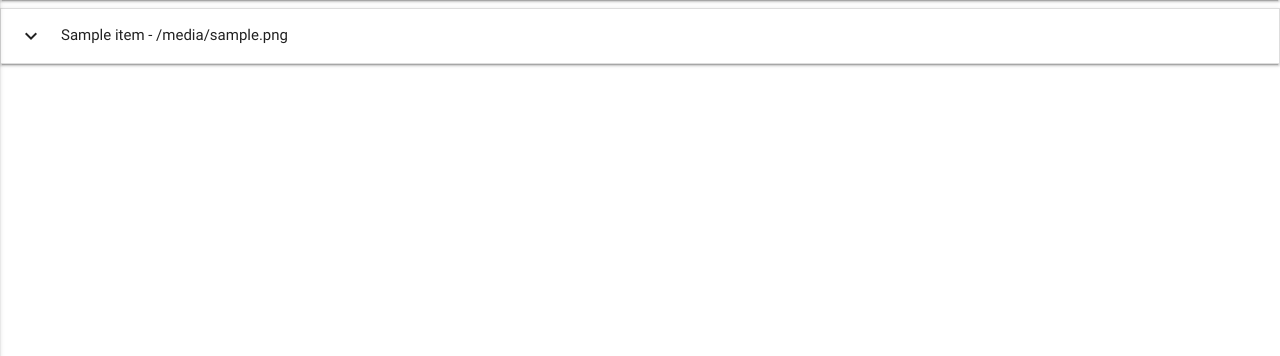
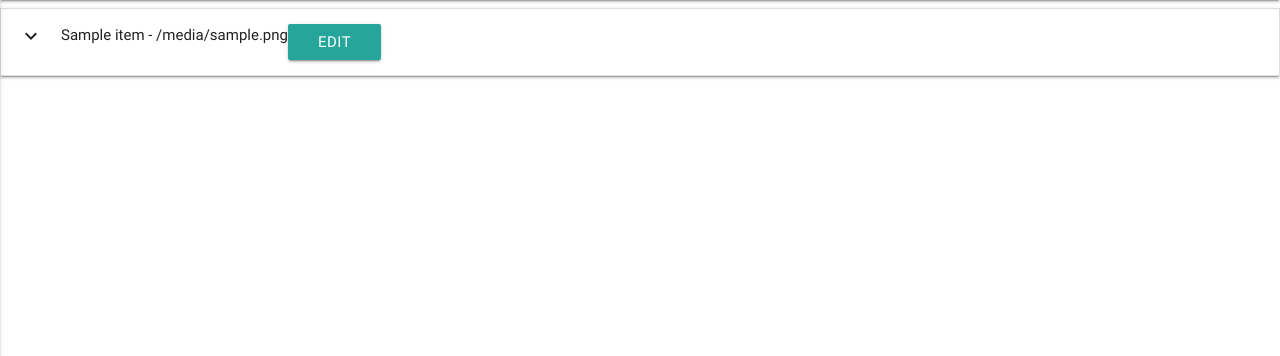
Before and after one commit to xz3t/milestone-3, a Flask app: page /items in a window 1280 px wide. Shown: the part 64-420 px from the top of the page. Run offline with Flask 2, Linux system fonts and the light colour scheme; a database or web service that is not in the repository returns one stand-in record (values such as "Sample title"); some libraries are stand-ins or nearby versions.

Commit message:
Edit button added

```diff
--- a/templates/items.html
+++ b/templates/items.html
@@ -1,15 +1,29 @@
-{% extends 'base.html' %}
-{% block content %}
+{% extends 'base.html' %} {% block content %}
 
+<ul class="collapsible align-right">
+  {% for item in items %}
+  <li>
+    <div class="collapsible-header">
+      <div class="col s3">
+        <i class="material-icons">expand_more</i>
 
-    <ul class="collapsible">
-        {% for item in items %}
-        <li>
-        <div class="collapsible-header"><i class="material-icons">expand_more</i>{{item.item_name}} - {{item.item_img}} </div>
-        <div class="collapsible-body"><span>Category : {{item.item_category}} <br> Shop: {{item.item_shop}} <br> Measurment: {{item.item_unit}}</span></div>
-        </li>
-        {% endfor %}
-    </ul>
-
+      </div>
+      <div class="col s6">
+        {{item.item_name}} - {{item.item_img}}
+      </div>
+      <div class="col s3 right">
+        <a class="waves-effect waves-light btn">edit</a>
+      </div>
+    </div>
+    <div class="collapsible-body">
+      <span>
+        Category : {{item.item_category}} <br />
+        Shop: {{item.item_shop}} <br />
+        Measurment: {{item.item_unit}}</span
+      >
+    </div>
+  </li>
+  {% endfor %}
+</ul>
 
 {% endblock %}
```
